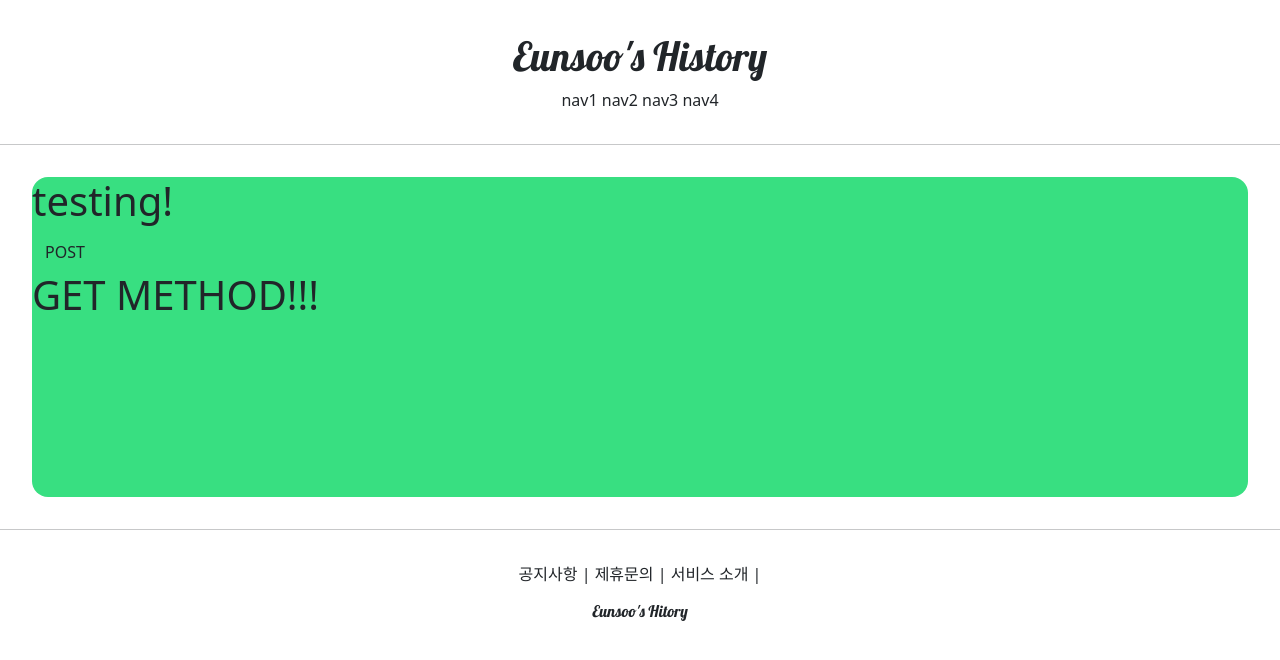
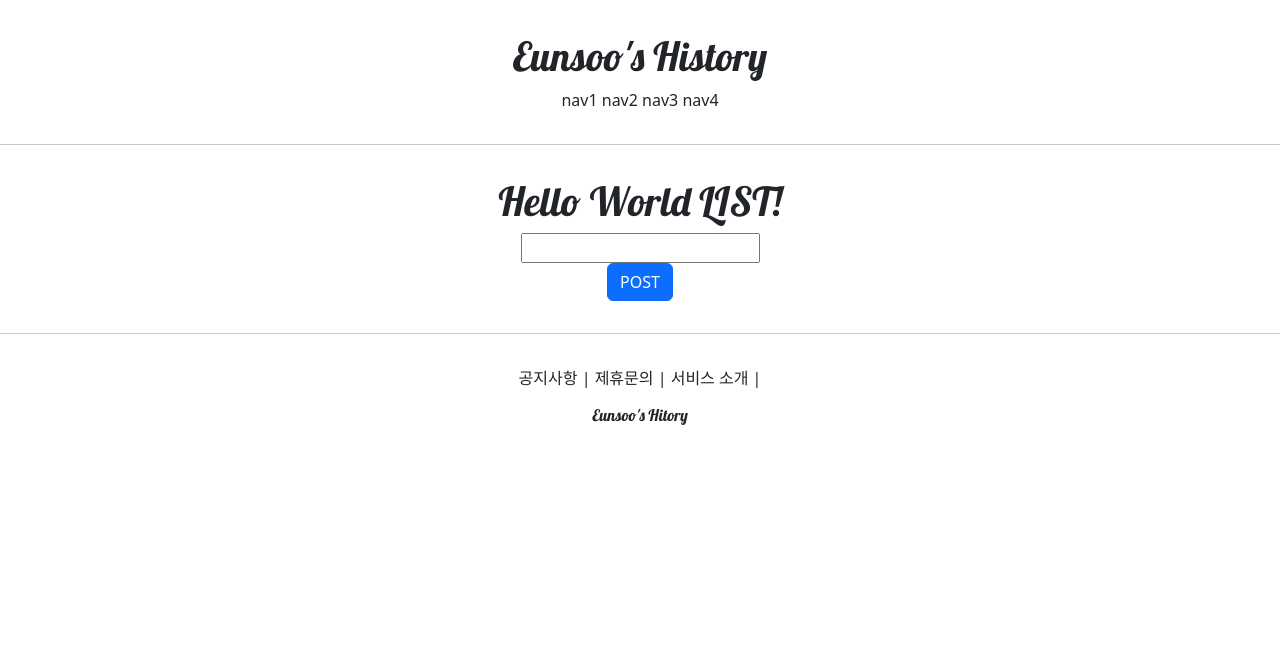
Before and after one commit to lck1984/pragmatic, a Django app: page /account/hello_world/ in a window 1280 px wide. Shown: the top 660 px of the page. Run offline with Django 4.2, Linux system fonts and the light colour scheme.

Commit message:
django course 21 commit

```diff
--- a/accountapp/templates/accountapp/hello_world.html
+++ b/accountapp/templates/accountapp/hello_world.html
@@ -3,20 +3,28 @@
 {% block content %}
 
 
-    <div style="height: 20rem; background-color: #38df81; border-radius: 1rem; margin: 2rem;">
-        <h1>
-            testing!
+    <div style="border-radius: 1rem; margin: 2rem; text-align: center">
+        <h1 style="font-family: 'lobster', cursive;">
+            Hello World LIST!
         </h1>
 
         <form action="/account/hello_world/" method="post">
             {% csrf_token %}
-            <input type="submit" class="btn btn-primaty" value="POST">
+            <div>
+                <input type="text" name="hello_world_input">
+            </div>
+            <div>
+                <input type="submit" class="btn btn-primary" value="POST">
+            </div>
         </form>
 
-        <h1>
-            {{ text }}
-        </h1>
-
+        {% if hello_world_list %}
+            {% for hello_world in hello_world_list %}
+            <h4>
+                {{ hello_world.text }}
+            </h4>
+            {% endfor %}
+        {% endif %}
     </div>
 
 {% endblock %}
--- a/accountapp/urls.py
+++ b/accountapp/urls.py
@@ -1,9 +1,10 @@
 from django.urls import path
 
-from accountapp.views import hello_world
+from accountapp.views import hello_world, AccountCreateView
 
 app_name = "accountapp"
 
 urlpatterns = [
     path('hello_world/', hello_world, name='hello_world'),
+    path('create/', AccountCreateView.as_view(), name='create'),
 ]
--- a/accountapp/views.py
+++ b/accountapp/views.py
@@ -1,9 +1,32 @@
-from django.http import HttpResponse
+from django.contrib.auth.forms import UserCreationForm
+from django.contrib.auth.models import User
+from django.http import HttpResponse, HttpResponseRedirect
 from django.shortcuts import render
+from django.urls import reverse, reverse_lazy
+from django.views.generic import CreateView
+
+from accountapp.models import HelloWorld
+
 
 def hello_world(request):
 
     if request.method == "POST":
-        return render(request, 'accountapp/hello_world.html', context={'text': 'POST METHOD!!!'})
+        # temp변수는 POST 요청이 오면 html의 text를 가져온다.
+        temp = request.POST.get('hello_world_input')
+        # now_hello_world 변수를 model HelloWorld 변수로 만들어주고
+        now_hello_world = HelloWorld()
+        # .text 해서 temp 정보를 가져온뒤 .save 해서 저장한다.
+        now_hello_world.text = temp
+        now_hello_world.save()
+        # HttpResponseRedirect해서 최종값이 계속 저장 되는것을 막고 reverse해서 ()안의 값으로 돌아간다.
+        # 이때 중요한것은 urls.py 에 app_name을 저장하면 여기서 그 값을 쓸수있다.!
+        return HttpResponseRedirect(reverse('accountapp:hello_world'))
     else:
-        return render(request, 'accountapp/hello_world.html', context={'text': 'GET METHOD!!!'})
+        hello_world_list = HelloWorld.objects.all()
+        return render(request, 'accountapp/hello_world.html', context={'hello_world_list': hello_world_list})
+
+class AccountCreateView(CreateView):
+    model = User
+    form_class = UserCreationForm
+    success_url = reverse_lazy('accountapp:hello_world')
+    template_name = 'accountapp/create.html'
--- /dev/null
+++ b/study(debuging).txt
@@ -0,0 +1,4 @@
+디버깅할때 실행에서 구성편집 들어가서
+구성 탬플릿 편집을 누르고 python 선택후
+스크립트 경로는 venv에서 scripts 선택
+매개변수는 runserver 작성후 적용 확인인
```
Also changed, not shown: accountapp/templates/accountapp/create.html (added, +13 -0 lines).
